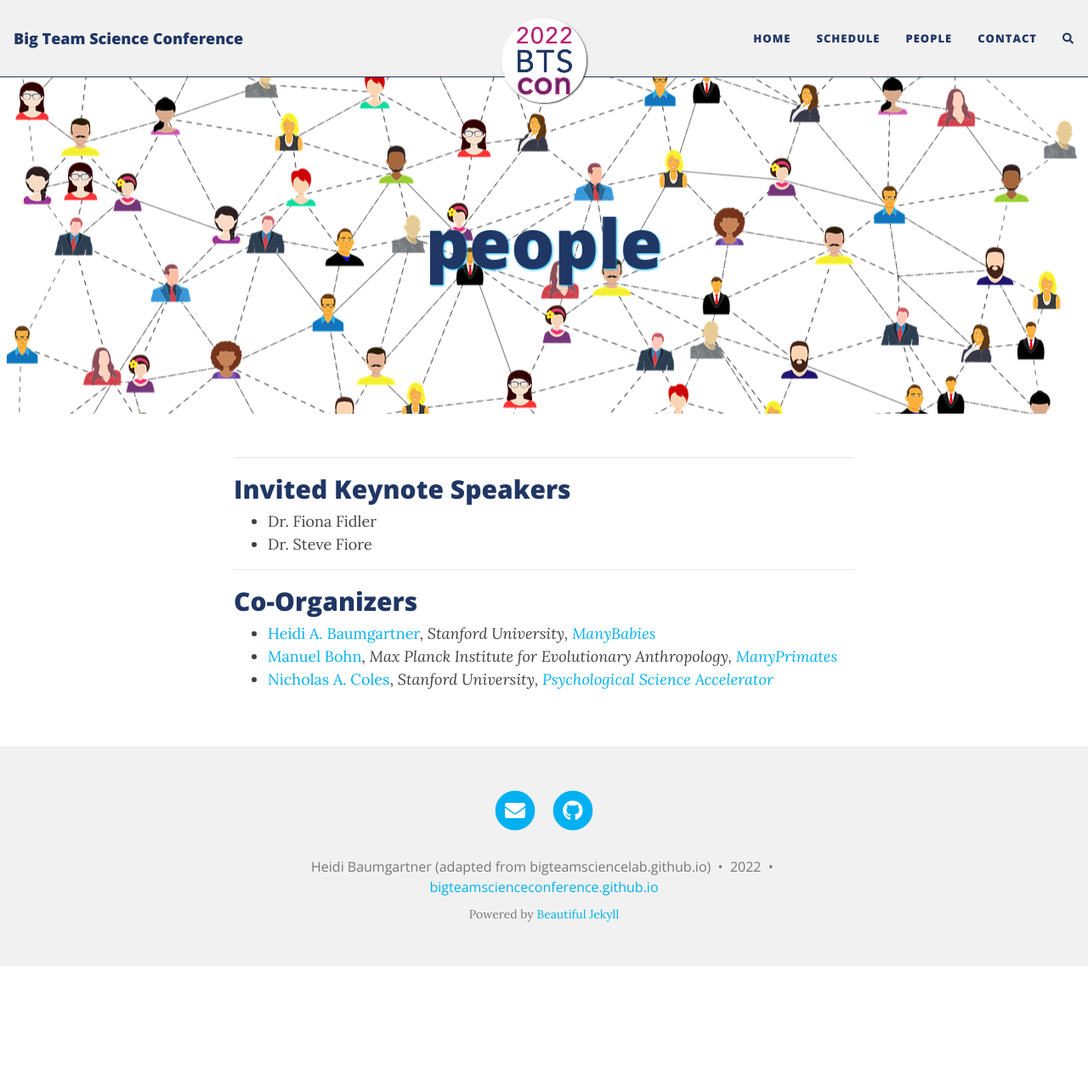
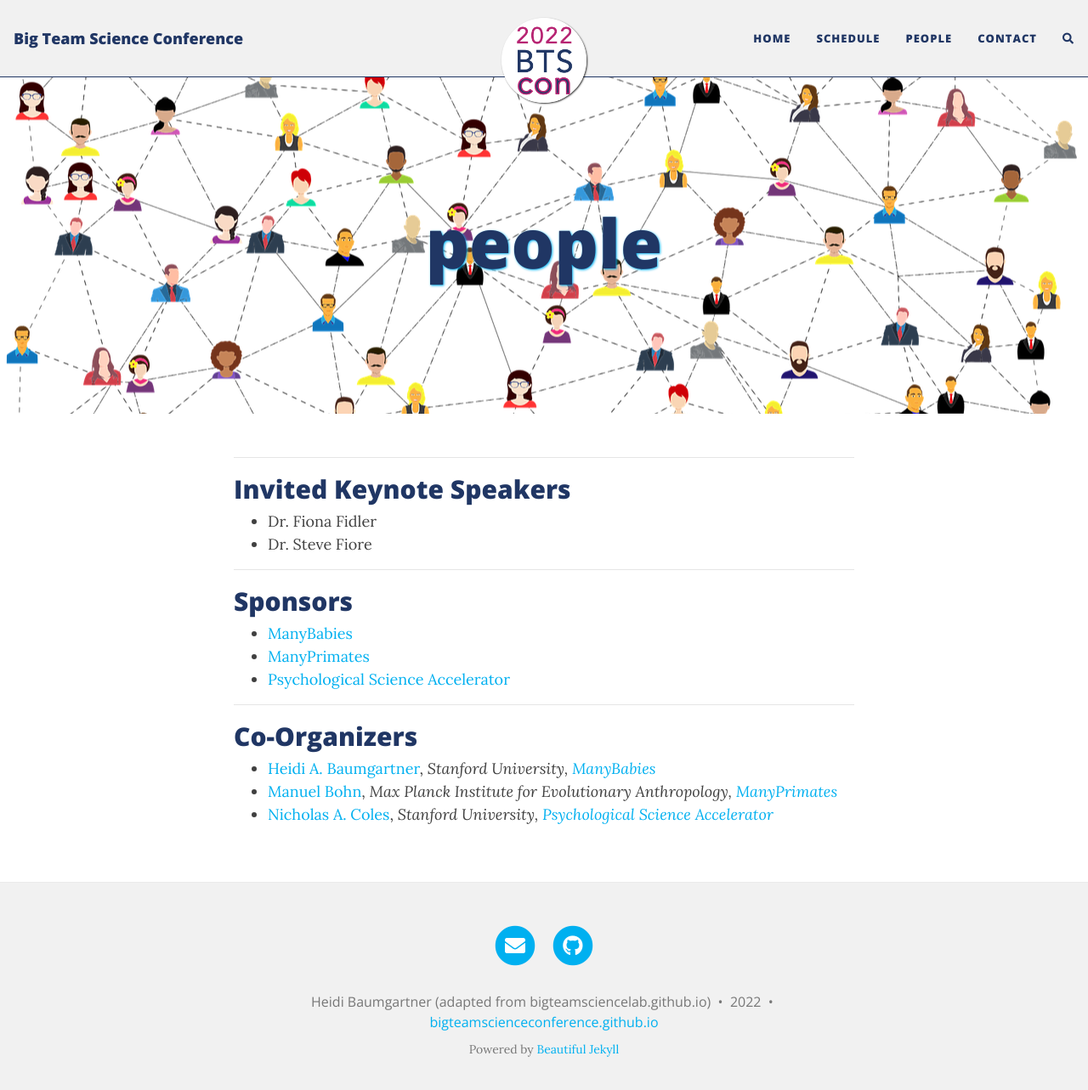
Before and after one commit to bigteamscienceconference/bigteamscienceconference.github.io, a Jekyll site: the page built from people.md, in a window 1280 px wide and 1296 px high. Shown: the top 1283 px of the window at 85% size. Built offline with Jekyll 4.4.1, drawn with Linux system fonts in a browser that asks for light colours; nearby versions of some CDN libraries; comment, search, counter and statistics services are not loaded.

Commit message:
add orgs

```diff
--- a/people.md
+++ b/people.md
@@ -11,7 +11,12 @@
 * Dr. Steve Fiore
 
 ***
+## Sponsors
+* [ManyBabies](https://manybabies.github.io)
+* [ManyPrimates](https://manyprimates.github.io)
+* [Psychological Science Accelerator](https://psysciacc.org)
 
+***
 ## Co-Organizers
 * [Heidi A. Baumgartner](https://profiles.stanford.edu/heidi-baumgartner), *Stanford University, [ManyBabies](https://manybabies.github.io)*
 * [Manuel Bohn](https://manuelbohn.github.io), *Max Planck Institute for Evolutionary Anthropology, [ManyPrimates](https://manyprimates.github.io)*
```
